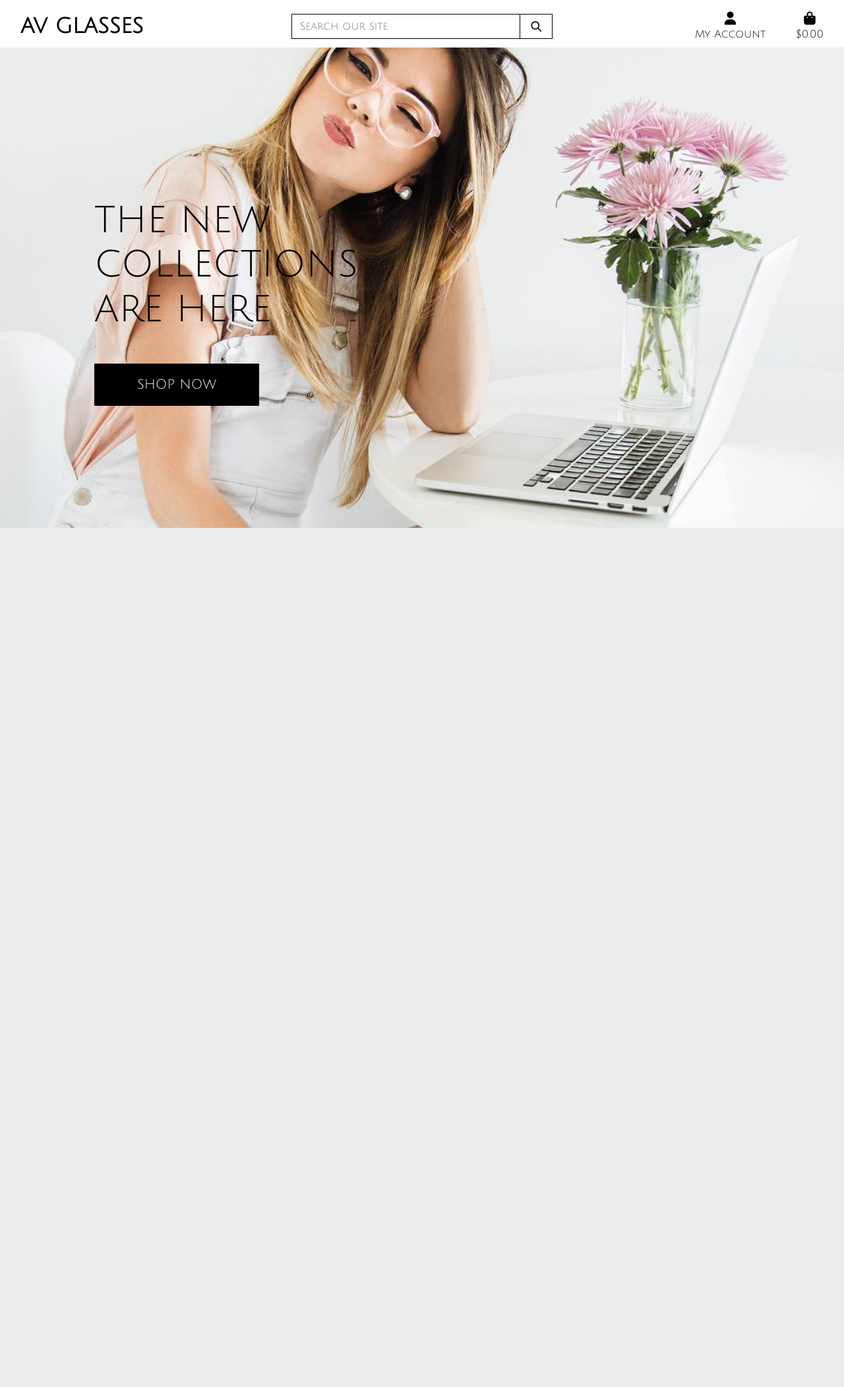
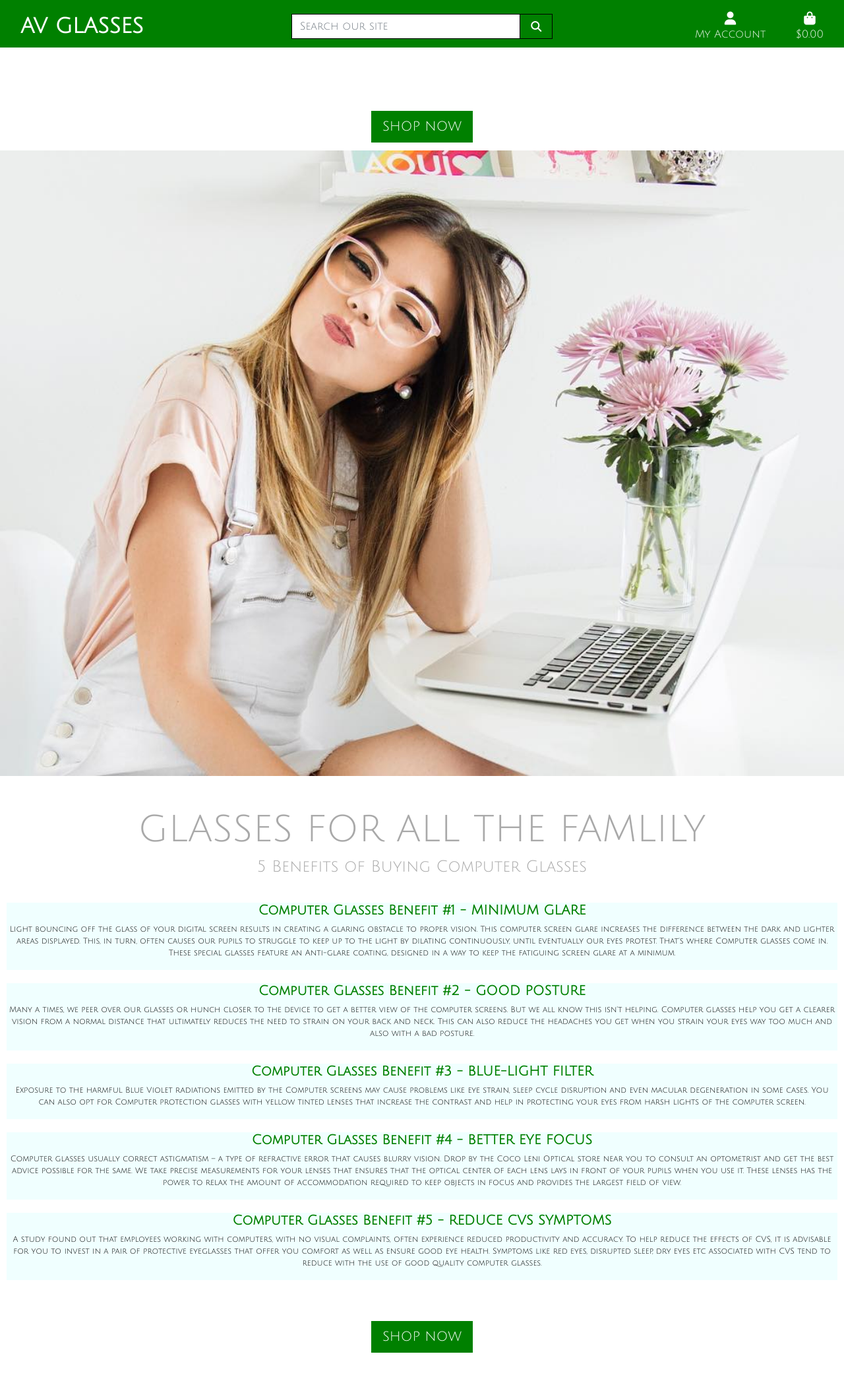
Before and after one commit to atvars/av_glasses, a Django app: page / in a window 1280 px wide. Shown: the whole page at 66% size. Before the commit the page ends 800 px from the top, so only its background shows below. Run offline with Django 3.2, Linux system fonts and the light colour scheme; some libraries are stand-ins or nearby versions.

Commit message:
working on home page

```diff
--- a/home/templates/home/index.html
+++ b/home/templates/home/index.html
@@ -2,23 +2,85 @@
 {% load static %}
 
 {% block page_header %}
+{% endblock %}
+
+{% block content %}
     <div class="container header-container">
         <div class="row">
             <div class="col"></div>
         </div>
+         <div>
+             <h4 class="text-center">
+                <a href="" class="shop-now-button btn-green btn btn-lg rounded-0 text-uppercase my-1">Shop Now</a>
+            </h4>
+        </div>
     </div>
-{% endblock %}
 
-{% block content %}
-    <div class="container h-100">
+
+<img src="media/main_pic.jpg" alt="girl with glasses" class="responsive">
+    <div class="container-fluid h-100">
         <div class="row h-100">
-            <div class="col-7 col-md-6 my-auto">
-                <h1 class="display-4 logo-font text-black">
-                    The new collections are here
+            <div class="col-12 my-5">
+                <h1 class="display-4 logo-font text-center text-gray">
+                    Glasses For All The Famlily
                 </h1>
+
+                <h4 class="text-center benefit-header text-gray">
+                    5 Benefits of Buying Computer Glasses
+                </h4>
+                <div class="row text-center">
+                <div class="col-m-6 benefits">
+                    <h5 class="text-green">
+                        <strong>Computer Glasses Benefit #1 - MINIMUM GLARE</strong>
+                    </h5>
+                    <p class="text-black basic">
+                        Light bouncing off the glass of your digital screen results in creating a glaring obstacle to proper vision. This computer screen glare increases the difference between the dark and lighter areas displayed. This, in turn, often causes our pupils to struggle to keep up to the light by dilating continuously,  until eventually our eyes protest. That’s where Computer glasses come in. These special glasses feature an Anti-glare coating, designed in a way to keep the fatiguing screen glare at a minimum.
+                    </p>
+                </div>
+
+                 <div class="col-m-6 benefits">
+                    <h5 class="text-green">
+                        <strong>Computer Glasses Benefit #2 - GOOD POSTURE</strong>
+                    </h5>
+                    <p class="text-black basic">
+                        Many a times, we peer over our glasses or hunch closer to the device to get a better view of the computer screens. But we all know this isn’t helping. Computer glasses help you get a clearer vision from a normal distance that ultimately reduces the need to strain on your back and neck. This can also reduce the headaches you get when you strain your eyes way too much and also with a bad posture.
+                    </p>
+                </div>
+
+                 <div class="col-m-6 benefits">
+                    <h5 class="text-green">
+                        <strong>Computer Glasses Benefit #3 - BLUE-LIGHT FILTER</strong>
+                    </h5>
+                    <p class="text-black basic">
+                       Exposure to the harmful Blue Violet radiations emitted by the Computer screens may cause problems like eye strain, sleep cycle disruption and even macular degeneration in some cases. You can also opt for Computer protection glasses with yellow tinted lenses that increase the contrast and help in protecting your eyes from harsh lights of the computer screen.
+                    </p>
+                </div>
+
+                 <div class="col-m-6 benefits">
+                    <h5 class="text-green">
+                        <strong>Computer Glasses Benefit #4 - BETTER EYE FOCUS</strong>
+                    </h5>
+                    <p class="text-black basic">
+                       Computer glasses usually correct astigmatism – a type of refractive error that causes blurry vision. Drop by the Coco Leni Optical store near you to consult an optometrist and get the best advice possible for the same. We take precise measurements for your lenses that ensures that the optical center of each lens lays in front of your pupils when you use it. These lenses has the power to relax the amount of accommodation required to keep objects in focus and provides the largest field of view.
+
+                    </p>
+                </div>
+
+                 <div class="col-m-6 benefits">
+                    <h5 class="text-green">
+                        <strong>Computer Glasses Benefit #5 - REDUCE CVS SYMPTOMS</strong>
+                    </h5>
+                    <p class="text-black basic">
+                       A study found out that employees working with computers, with no visual complaints, often experience reduced productivity and accuracy. To help reduce the effects of CVS, it is advisable for you to invest in a pair of protective eyeglasses that offer you comfort as well as ensure good eye health. Symptoms like red eyes, disrupted sleep, dry eyes etc associated with CVS tend to reduce with the use of good quality computer glasses.
+
+                    </p>
+                </div>
+                </div>
+
+
                 <div class="my-5">
-                    <h4>
-                        <a href="" class="shop-now-button btn btn-lg rounded-0 text-uppercase py-3">Shop Now</a>
+                    <h4 class="text-center">
+                        <a href="" class="shop-now-button btn-green btn btn-lg rounded-0 text-uppercase my-1">Shop Now</a>
                     </h4>
                 </div>
             </div>
--- a/static/css/base.css
+++ b/static/css/base.css
@@ -3,11 +3,14 @@ html {
 }
 
 body {
-    background: url('/media/main_pic.jpg') no-repeat center center fixed;
-    background-size: cover;
     height: calc(100vh - 164px);
     color: lightgray;
     font-family: 'Julius Sans One', sans-serif;
+}
+
+.responsive {
+  width: 100%;
+  height: auto;
 }
 
 /* from Bulma */
@@ -19,6 +22,10 @@ body {
     width: 1.5rem;
 }
 
+.bg-green{
+    background-color: green;
+}
+
 .logo-font {
     text-transform: uppercase;
 }
@@ -27,11 +34,6 @@ body {
     width: fit-content;
 }
 
-.shop-now-button {
-    background: black;
-    color: white;
-    min-width: 250px;
-}
 
 .btn-green {
     background: green;
@@ -44,12 +46,37 @@ body {
 .btn-green:hover,
 .btn-green:active,
 .btn-green:focus {
-    background: green;
+    background: lightgreen;
     color: white;
 }
 
-.text-black {
-    color: #000 !important;
+.text-white {
+    color: white !important;
+}
+
+.text-black{
+    color: black !important;
+}
+
+.text-green{
+    color: green !important;
+}
+
+.basic{
+    font-size: 12px;
+}
+
+.text-gray{
+    color: darkgrey!important;
+}
+
+.benefits{
+    background-color: azure;
+    margin: 10px;
+}
+
+.benefit-header{
+    margin-bottom: 30px;
 }
 
 .border-black {
--- a/templates/base.html
+++ b/templates/base.html
@@ -36,11 +36,11 @@
     <title>AV Glasses {% block extra_title %}{% endblock %}</title>
   </head>
   <body>
-    <header class="container-fluid fixed-top">
-        <div id="mainnav" class="row bg-white pt-lg-2 d-none d-lg-flex">
+    <header class="container-fluid fixed-top bg-green">
+        <div id="mainnav" class="row pt-lg-2 d-none d-lg-flex">
             <div class="col-12 col-lg-4 my-auto py-1 py-lg-0 text-center text-lg-left">
                 <a href="{% url 'home' %}" class="nav-link main-logo-link">
-                    <h2 class="logo-font text-black my-0"><strong>AV Glasses</strong></h2>
+                    <h2 class="logo-font text-white my-0"><strong>AV Glasses</strong></h2>
                 </a>
             </div>
             <div class="col-12 col-lg-4 my-auto py-1 py-lg-0">
@@ -50,9 +50,10 @@
                         <div class="input-group-append">
                             <button class="form-control btn btn-black border border-black rounded-0" type="submit">
                                 <span class="icon">
-                                    <i class="fas fa-search"></i>
+                                    <i class="fas fa-search text-white"></i>
                                 </span>
                             </button>
+
                         </div>
                     </div>
                 </form>
@@ -62,8 +63,8 @@
                     <li class="list-inline-item dropdown">
                         <a class="text-black nav-link" href="#" id="user-options" data-toggle="dropdown" aria-haspopup="true" aria-expanded="false">
                             <div class="text-center">
-                                <div><i class="fas fa-user fa-lg"></i></div>
-                                <p class="my-0">My Account</p>
+                                <div><i class="fas fa-user fa-lg text-white"></i></div>
+                                <p class="my-0 text-white">My Account</p>
                             </div>
                         </a>
                         <div class="dropdown-menu border-0" aria-labelledby="user-options">
@@ -82,8 +83,8 @@
                     <li class="list-inline-item">
                         <a class="{% if grand_total %}text-info font-weight-bold{% else %}text-black{% endif %} nav-link" href="">
                             <div class="text-center">
-                                <div><i class="fas fa-shopping-bag fa-lg"></i></div>
-                                <p class="my-0">
+                                <div><i class="fas fa-shopping-bag fa-lg text-white"></i></div>
+                                <p class="my-0 text-white">
                                     {% if grand_total %}
                                         ${{ grand_total|floatformat:2 }}
                                     {% else %}
```
